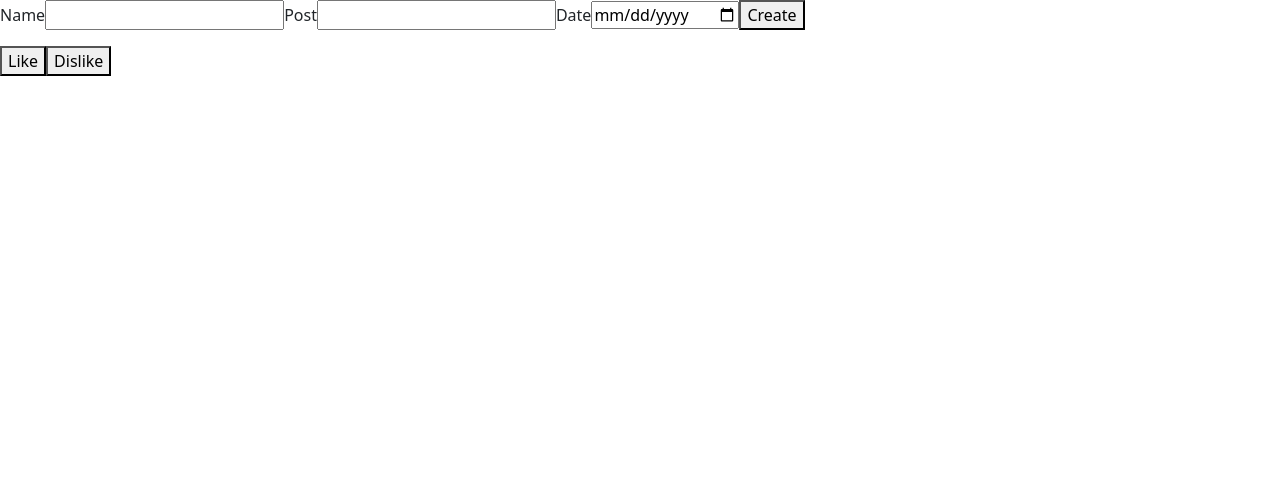
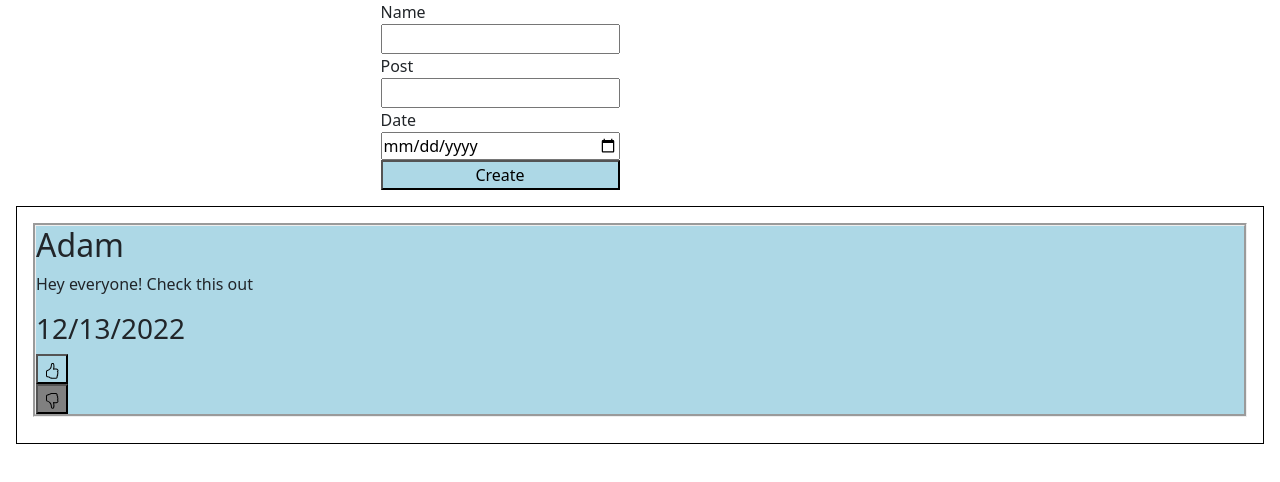
Before and after one commit to ARyback/Social-Feed, a React (Create React App) app: page / in a window 1280 px wide. Shown: the top 482 px of the page. Built offline with nearby package versions, Linux system fonts and the light colour scheme.

Commit message:
Added CSS Modules for the Like and Dislike Button modules. Added additional functionality as well

```diff
--- a/package.json
+++ b/package.json
@@ -8,7 +8,9 @@
     "@testing-library/user-event": "^13.5.0",
     "bootstrap": "^5.1.3",
     "react": "^18.0.0",
+    "react-bootstrap-icons": "^1.8.2",
     "react-dom": "^18.0.0",
+    "react-icons": "^4.3.1",
     "react-scripts": "5.0.1",
     "web-vitals": "^2.1.4"
   },
--- a/src/App.js
+++ b/src/App.js
@@ -1,18 +1,20 @@
-import React, { useState } from 'react';
+import React, { useEffect, useState } from 'react';
 import DisplayPosts from './Components/DisplayPosts/DisplayPosts';
 import AddPostForm from './Components/AddPost/AddPostForm';
 
 function App() {
 
-  const [posts, setPosts] = useState([{name: "", post: "", date: ""}]);
+  const [posts, setPosts] = useState([{name: "Adam", post: "Hey everyone! Check this out", date: "12/13/2022"}]);
 
   function addNewPost(post) {
     let tempPosts = [post, ...posts];
     setPosts(tempPosts);
   }
 
+  useEffect(()=>{console.log("useEffect ran on :", new Date())}, [posts]);
+
   return (
-    <div>
+    <div >
       <AddPostForm addNewPostProperty={addNewPost}/>
       <DisplayPosts parentPosts={posts}/>
     </div>
--- /dev/null
+++ b/src/Components/AddDate/AddDate.jsx
@@ -0,0 +1,9 @@
+import React from 'react';
+
+const dateOfPost = new Date();
+
+const AddDate = (props) => {
+    return <div>{dateOfPost}</div>
+}
+
+export default AddDate;
--- a/src/Components/AddPost/AddPostForm.css
+++ b/src/Components/AddPost/AddPostForm.css
@@ -1,4 +1,5 @@
-.form-grid {
+.adam-form-container {
     display: grid;
-    border-style: dashed;
+    place-content: center;
+    width: 1000px;
 }
--- a/src/Components/AddPost/AddPostForm.jsx
+++ b/src/Components/AddPost/AddPostForm.jsx
@@ -1,5 +1,6 @@
 import React, { useState } from 'react';
-import './AddPostForm'
+import './AddPostForm.css'
+import AddDate from '../AddDate/AddDate';
 
 const AddPostForm = (props) => {
 
@@ -24,7 +25,7 @@ const AddPostForm = (props) => {
     }
 
     return (
-        <form onSubmit={handleSubmit} class="form-grid">
+        <form onSubmit={handleSubmit} className="adam-form-container">
             <label>Name</label>
             <input type="text" value={name} onChange={(event) => setName(event.target.value)}/>
             <label>Post</label>
--- /dev/null
+++ b/src/Components/DislikeButton/DislikeButton.css
@@ -0,0 +1,17 @@
+button {
+    background-color: lightblue;
+}
+
+button:hover {
+    background-color: #3782a7;
+    color: white;
+}
+
+.active {
+    background-color: blue;
+}
+
+.inactive {
+    background-color: gray;
+
+}
--- a/src/Components/DislikeButton/DislikeButton.jsx
+++ b/src/Components/DislikeButton/DislikeButton.jsx
@@ -1,5 +1,11 @@
-const DislikeButton = (props) => {
-    return ("Default for a like button" );
+import { BsHandThumbsDown} from "react-icons/bs";
+import './DislikeButton.css'
+
+const LikeButton = (props) => {
+    function handleClick(){
+
+    }
+    return <div><button className="inactive" onClick="handleClick"><BsHandThumbsDown/></button></div>;
 }
 
-export default DislikeButton;
+export default LikeButton;
--- /dev/null
+++ b/src/Components/DisplayPosts/DisplayPosts.css
@@ -0,0 +1,7 @@
+.border-box {
+    border: 1px;
+    border-style: solid;
+    border-color: black;
+    margin: 1em;
+    padding : 1em;
+}
--- a/src/Components/DisplayPosts/DisplayPosts.jsx
+++ b/src/Components/DisplayPosts/DisplayPosts.jsx
@@ -1,17 +1,20 @@
 import LikeButton from "../LikeButton/LikeButton";
 import DislikeButton from "../DislikeButton/DislikeButton";
+import AddDate from "../AddDate/AddDate";
+import './DisplayPosts.css';
 
 const DisplayPosts = (props) => {
   return (
-      <div>
+      <div className="border-box">
           {props.parentPosts.map((post) => {
             return (
-              <div>
+              <div style={{backgroundColor:"lightblue", marginBottom:"10px", borderStyle:"groove" }}>
                 <h2>{post.name}</h2>
                 <p>{post.post}</p>
                 <h3>{post.date}</h3>
-                <button onClick={console.log("I like this!")}>Like</button>
-                <button onClick={console.log("I like this!")}>Dislike</button>
+                {/* <AddDate /> */}
+                <LikeButton />
+                <DislikeButton />
               </div>
           );
         })}
--- /dev/null
+++ b/src/Components/LikeButton/LikeButton.css
@@ -0,0 +1,17 @@
+button {
+    background-color: lightblue;
+}
+
+button:hover {
+    background-color: #3782a7;
+    color: white;
+}
+
+.active {
+    background-color: blue;
+}
+
+.inactive {
+    background-color: gray;
+
+}
--- a/src/Components/LikeButton/LikeButton.jsx
+++ b/src/Components/LikeButton/LikeButton.jsx
@@ -1,5 +1,14 @@
+import { BsHandThumbsUp } from "react-icons/bs";
+import './LikeButton.css'
+
 const LikeButton = (props) => {
-    return ( "default for a like" );
+    function handleClick(){
+
+    }
+    return <div><button><BsHandThumbsUp/></button></div>;
 }
 
 export default LikeButton;
+
+//Need an if condition like on boolean. Only one can be greyed at one time. State watching the other state
+//Tutorial 8
```
Also changed, not shown: src/App.css (deleted), 1 other file (tests, documents, lock files or other folders).
